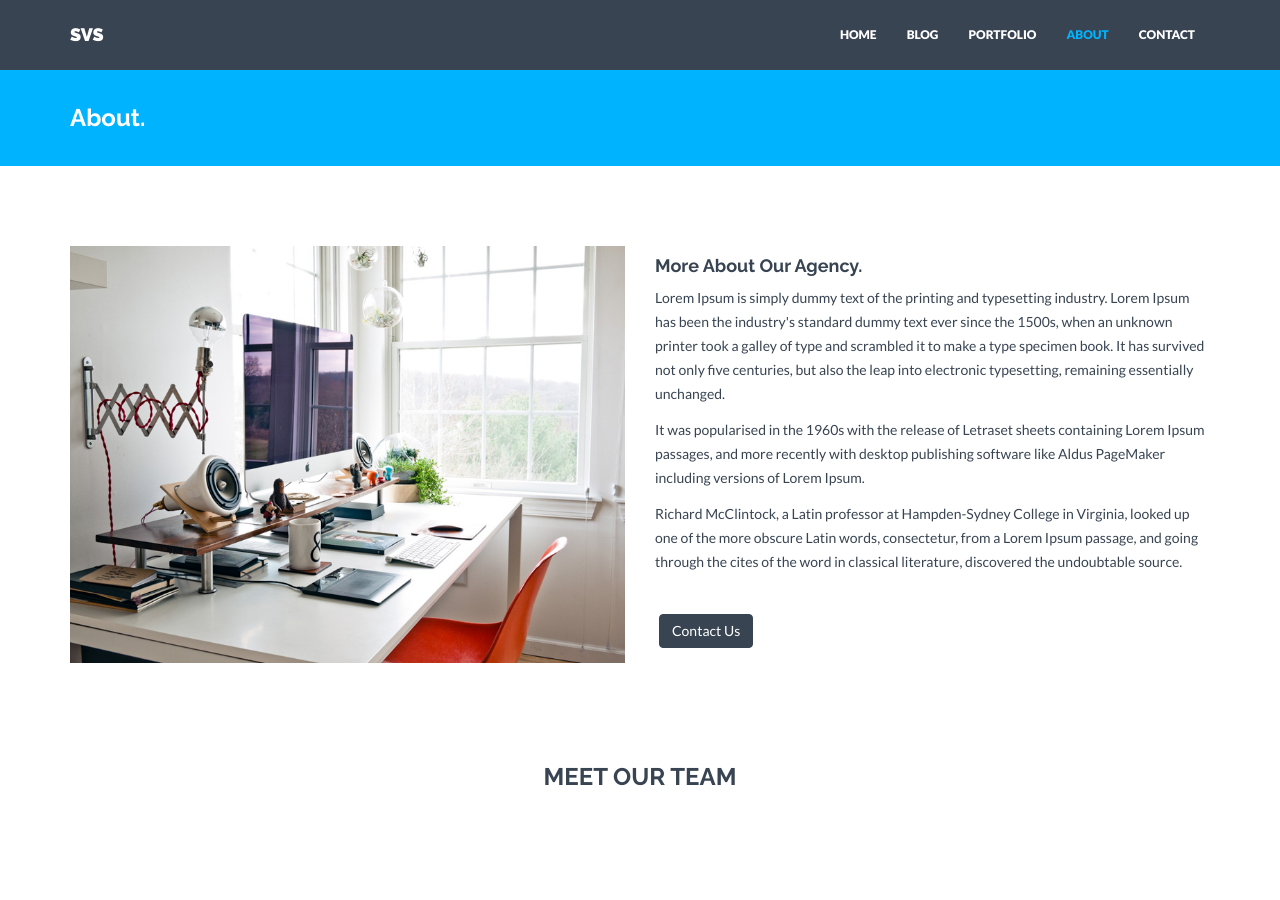
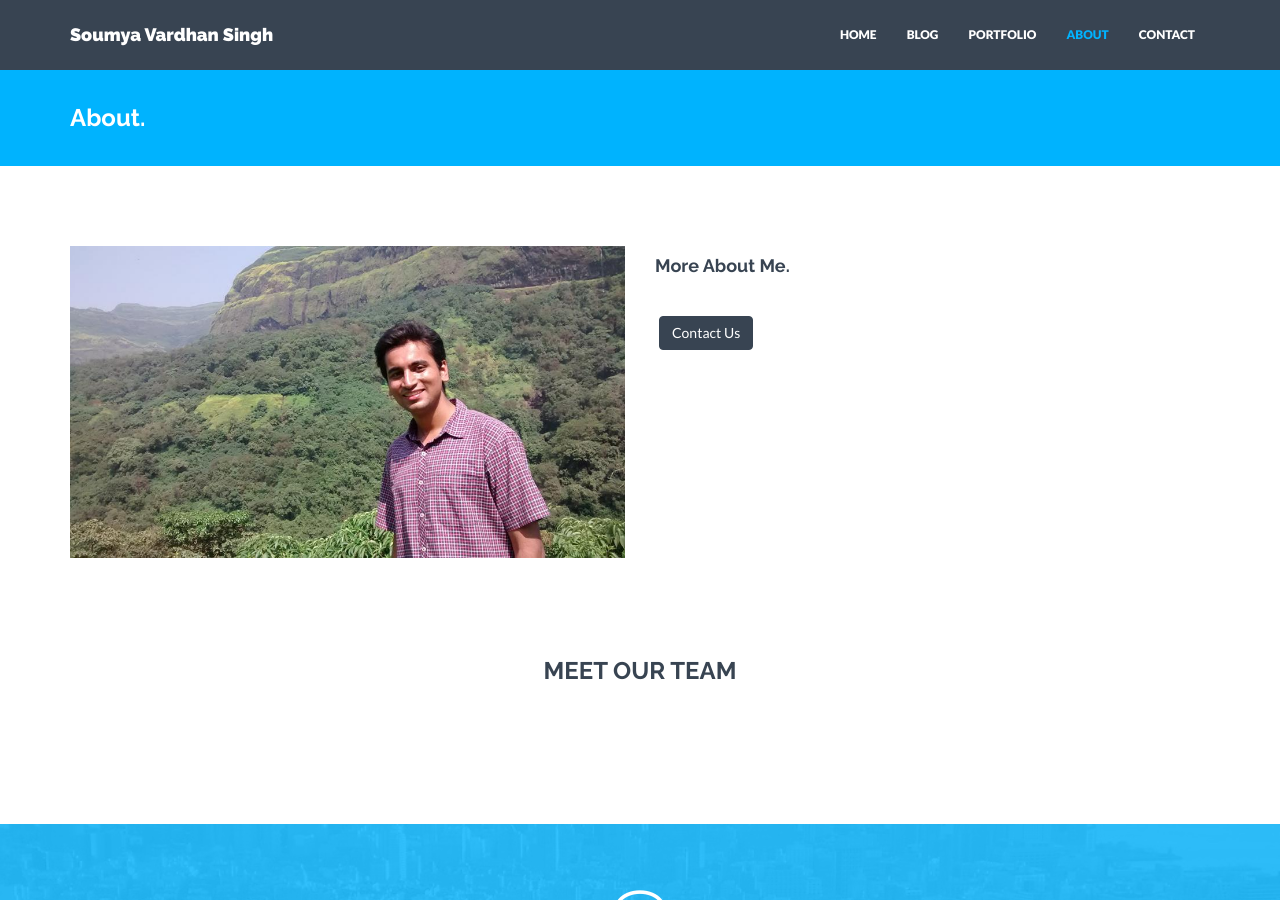
Before and after one commit to soumyavardhan/soumyavardhan.github.io, a Jekyll site: the page built from about.html, in a window 1280 px wide and 900 px high. Built offline with Jekyll 4.4.1, drawn with Linux system fonts in a browser that asks for light colours; nearby versions of some CDN libraries.

Commit message:
Index and about changes

```diff
--- a/_config.yml
+++ b/_config.yml
@@ -61,8 +61,8 @@ social:
 #  - name:
 #    img:
 
-# Short text about your company. Shown in footer on every page and also separately on Home and Contact page.
-about: "Soumya Vardhan Singh"
+# Short text about yourself. Shown in footer on every page and also separately on Home and Contact page.
+about: ""
 
 # Testimonial content. Shown on Home and About page.
 testimonial:
--- a/_includes/nav.html
+++ b/_includes/nav.html
@@ -8,7 +8,7 @@
         <span class="icon-bar"></span>
         <span class="icon-bar"></span>
       </button>
-      <a class="navbar-brand" href="/">{{ site.title }}</a>
+      <a class="navbar-brand" href="/">Soumya Vardhan Singh</a>
     </div>
     <div class="navbar-collapse collapse navbar-right">
       <ul class="nav navbar-nav">
--- a/about.html
+++ b/about.html
@@ -7,13 +7,13 @@ permalink: /about/
 <div class="container mtb">
     <div class="row">
         <div class="col-lg-6">
-            <img class="img-responsive" src="{{ "/assets/img/about.jpg" | prepend: site.baseurl }}" alt="">
+            <img class="img-responsive" src="{{ "/assets/img/svs.jpg" | prepend: site.baseurl }}" alt="">
         </div>
         <div class="col-lg-6">
-            <h4>More About Our Agency.</h4>
-            <p>Lorem Ipsum is simply dummy text of the printing and typesetting industry. Lorem Ipsum has been the industry's standard dummy text ever since the 1500s, when an unknown printer took a galley of type and scrambled it to make a type specimen book. It has survived not only five centuries, but also the leap into electronic typesetting, remaining essentially unchanged. </p>
-            <p>It was popularised in the 1960s with the release of Letraset sheets containing Lorem Ipsum passages, and more recently with desktop publishing software like Aldus PageMaker including versions of Lorem Ipsum.</p>
-            <p>Richard McClintock, a Latin professor at Hampden-Sydney College in Virginia, looked up one of the more obscure Latin words, consectetur, from a Lorem Ipsum passage, and going through the cites of the word in classical literature, discovered the undoubtable source.</p>
+            <h4>More About Me.</h4>
+            <p></p>
+            <p></p>
+            <p></p>
             <p><br/><a href="/contact/" class="btn btn-theme">Contact Us</a></p>
         </div>
     </div><! --/row -->
```
Also changed, not shown: index.html (+5 -10 lines), assets/img/svs.jpg (added).
